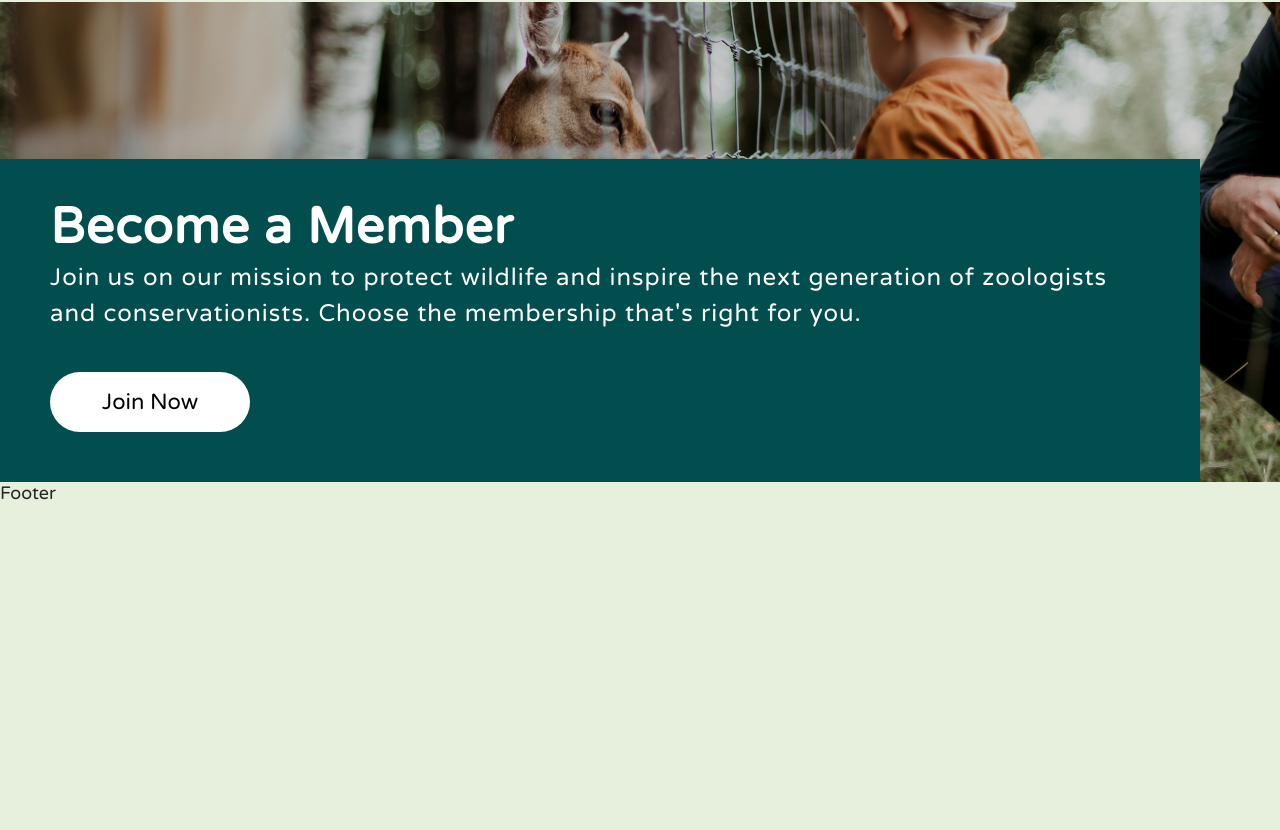
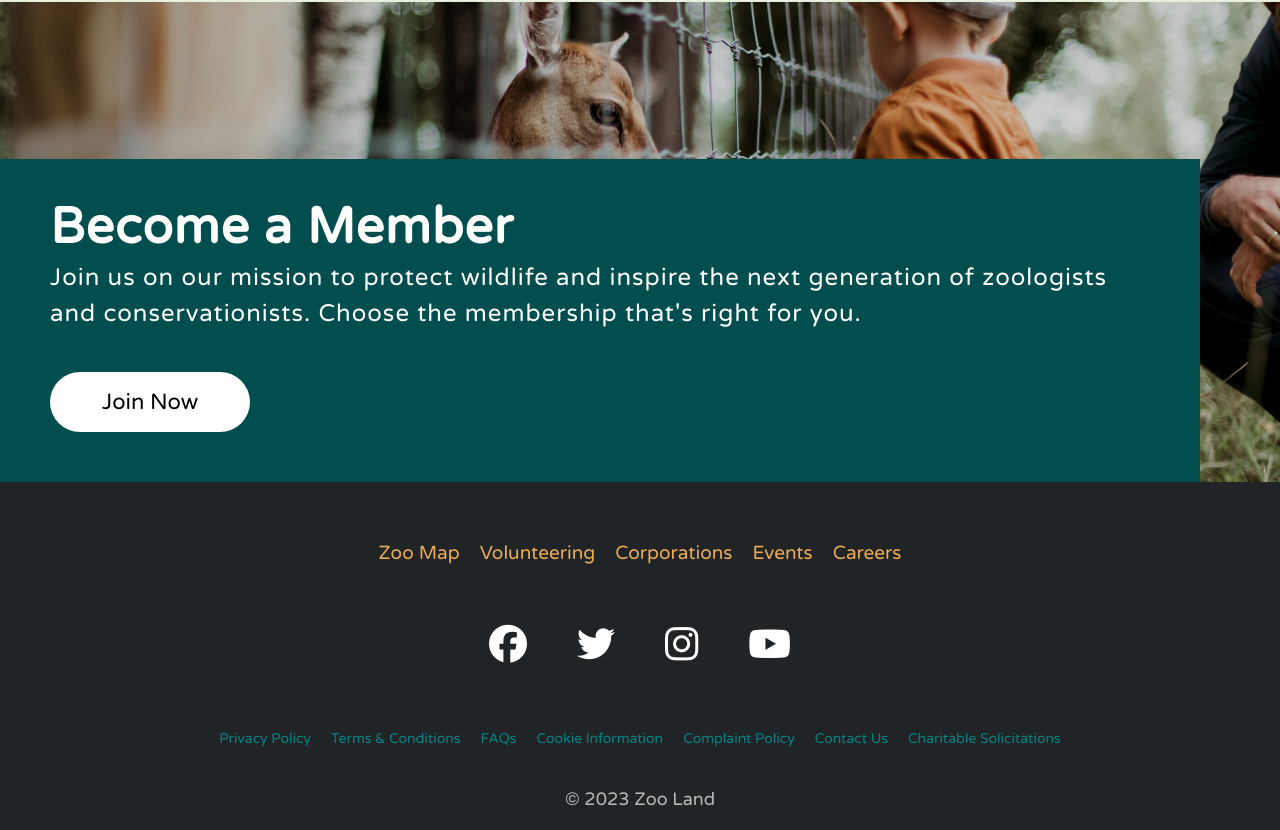
Before and after one commit to memo2k/ZooLand, a React (Create React App) app: page / in a window 1280 px wide. Shown: the part 2752-3582 px from the top of the page. Before the commit the page ends 3256 px from the top, so only its background shows below. Built offline with nearby package versions, Linux system fonts and the light colour scheme.

Commit message:
added footer

```diff
--- a/src/components/Footer.jsx
+++ b/src/components/Footer.jsx
@@ -1,8 +1,86 @@
-import React from 'react'
+import React from 'react';
+import { Link } from 'react-router-dom';
 
 const Footer = () => {
   return (
-    <div>Footer</div>
+    <footer className="footer">
+      <div className="footer__nav">
+        <nav className="nav">
+          <ul>
+            <li>
+              <Link to="/">Zoo Map</Link>
+            </li>
+
+            <li>
+              <Link to="/">Volunteering</Link>
+            </li>
+
+            <li>
+              <Link to="/">Corporations</Link>
+            </li>
+
+            <li>
+              <Link to="/">Events</Link>
+            </li>
+
+            <li>
+              <Link to="/">Careers</Link>
+            </li>
+          </ul>
+        </nav>
+      </div>
+
+      <div className="footer__socials">
+        <nav className="nav">
+          <ul>
+            <li>
+              <Link to="/"><i className="fa-brands fa-facebook fa-2xl"></i></Link>
+            </li>
+            <li>
+              <Link to="/"><i className="fa-brands fa-twitter fa-2xl"></i></Link>
+            </li>
+            <li>
+              <Link to="/"><i className="fa-brands fa-instagram fa-2xl"></i></Link>
+            </li>
+            <li>
+              <Link to="/"><i className="fa-brands fa-youtube fa-2xl"></i></Link>
+            </li>
+          </ul>
+        </nav>
+      </div>
+
+      <div className="footer__policy">
+        <nav className="nav">
+          <ul>
+            <li>
+              <Link to="/">Privacy Policy</Link>
+            </li>
+            <li>
+              <Link to="/">Terms & Conditions</Link>
+            </li>
+            <li>
+              <Link to="/">FAQs</Link>
+            </li>
+            <li>
+              <Link to="/">Cookie Information</Link>
+            </li>
+            <li>
+              <Link to="/">Complaint Policy</Link>
+            </li>
+            <li>
+              <Link to="/">Contact Us</Link>
+            </li>
+            <li>
+              <Link to="/">Charitable Solicitations</Link>
+            </li>
+          </ul>
+        </nav>
+      </div>
+
+      <div className="footer__copyright">
+        <p>&copy; 2023 Zoo Land</p>
+      </div>
+    </footer>
   )
 }
 
```
